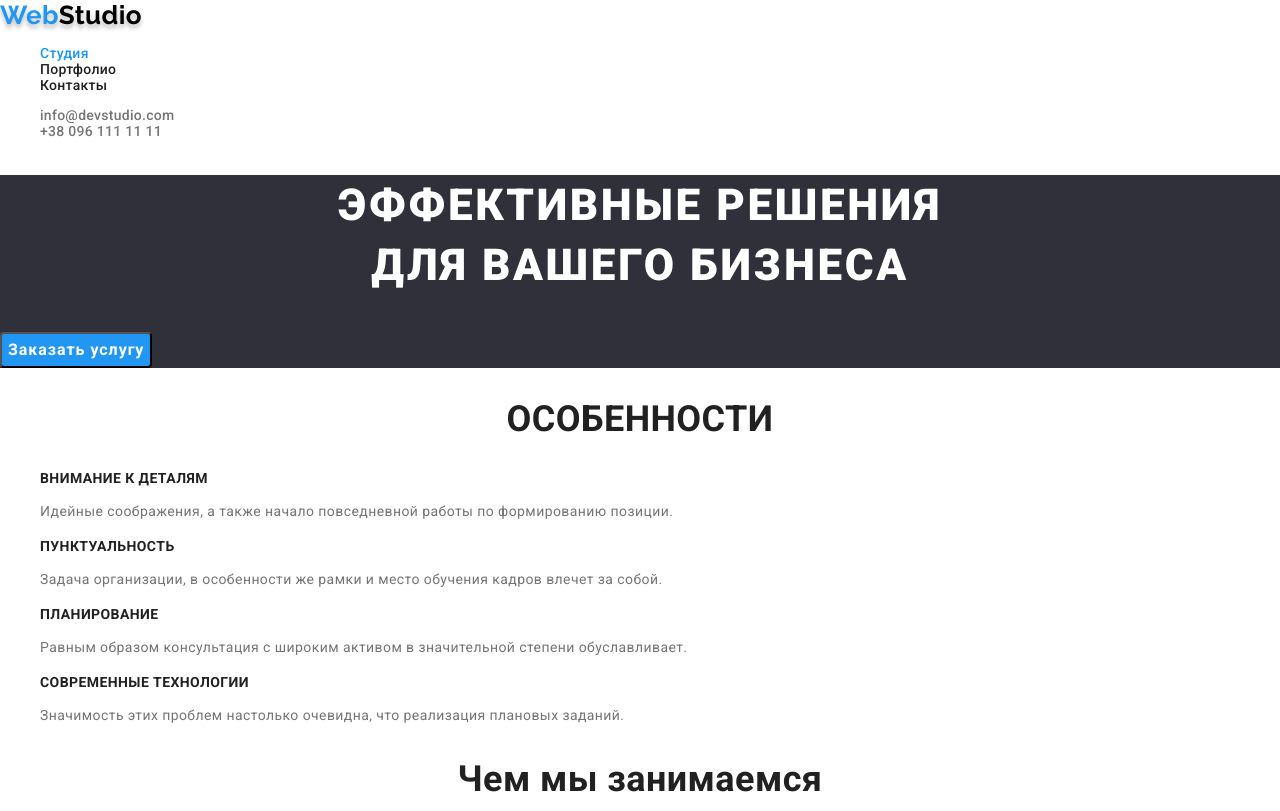
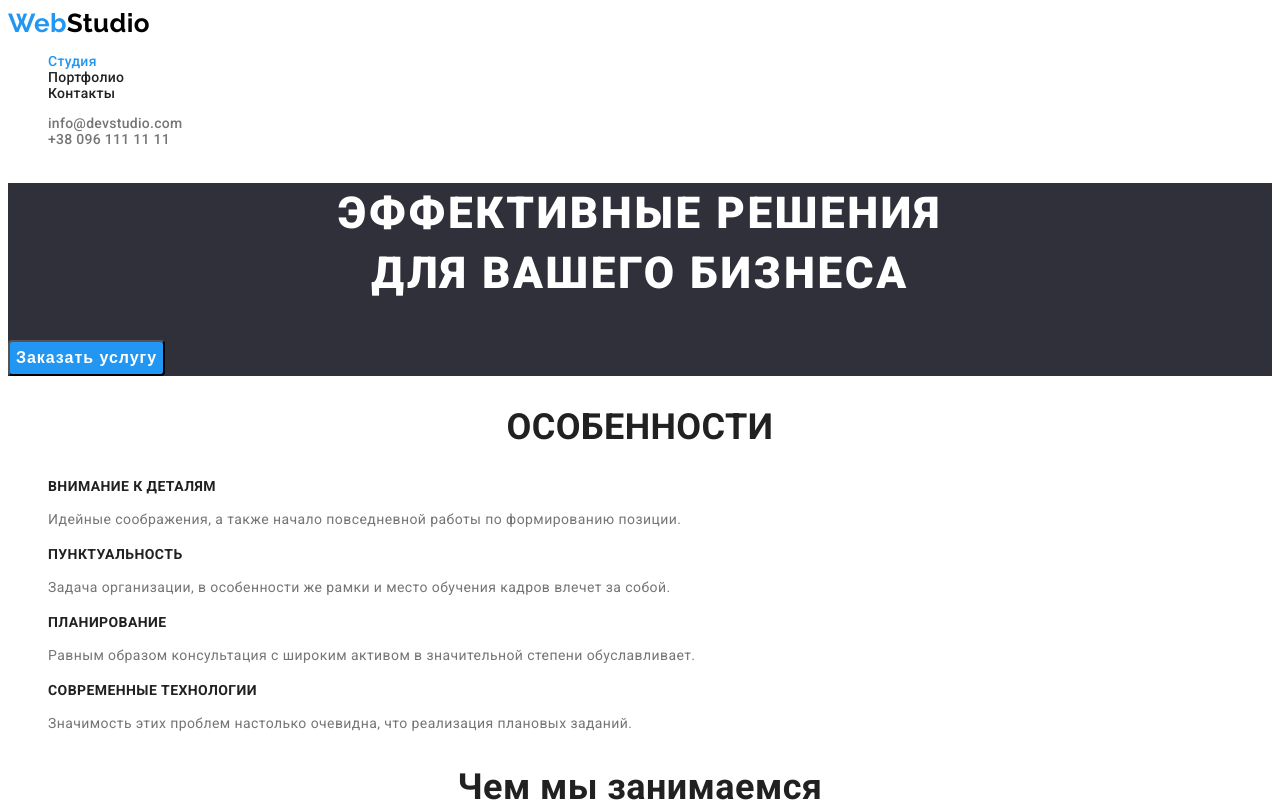
Before and after one commit to Andre-ft/goit-markup-hw-03, a plain HTML site: page index.html in a window 1280 px wide. Shown: the top 811 px of the page. Drawn offline with nearby package versions, Linux system fonts and the light colour scheme.

Commit message:
some changes

```diff
--- a/css/style.css
+++ b/css/style.css
@@ -22,6 +22,16 @@
   --second-backgr-color: #f5f4fa;
 }
 
+html {
+  box-sizing: border-box;
+}
+
+*,
+*::after,
+*::before {
+  box-sizing: inherit;
+}
+
 body {
   color: var(--primary-text-color);
   background-color: #fff;
@@ -37,8 +47,8 @@ body {
   list-style: none;
 }
 
-.page-header {
-}
+/* .page-header {
+} */
 
 /* logo */
 
@@ -78,6 +88,7 @@ body {
 .link {
   text-decoration: none;
 }
+
 .auth-nav .link {
   color: var(--primary-text-color);
 }
@@ -127,8 +138,8 @@ body {
 
 /* section */
 
-.section {
-}
+/* .section {
+} */
 
 .section-title {
   font-weight: 700;
--- a/index.html
+++ b/index.html
@@ -5,7 +5,7 @@
     <meta http-equiv="X-UA-Compatible" content="IE=edge">
     <meta name="viewport" content="width=device-width, initial-scale=1.0">
     <title>Go IT Home work №2</title>
-    <link rel="stylesheet" href="https://cdnjs.cloudflare.com/ajax/libs/modern-normalize/1.0.0/modern-normalize.min.css" type="text/css">
+    <!-- <link rel="stylesheet" href="https://cdnjs.cloudflare.com/ajax/libs/modern-normalize/1.0.0/modern-normalize.min.css" type="text/css"> -->
     <link rel="shortcut icon" href="images/favicon.ico" type="image/x-icon">
     <link rel="preconnect" href="https://fonts.gstatic.com">
     <link href="https://fonts.googleapis.com/css2?family=Raleway:wght@700&family=Roboto:wght@400;500;700;900&display=swap"
```
